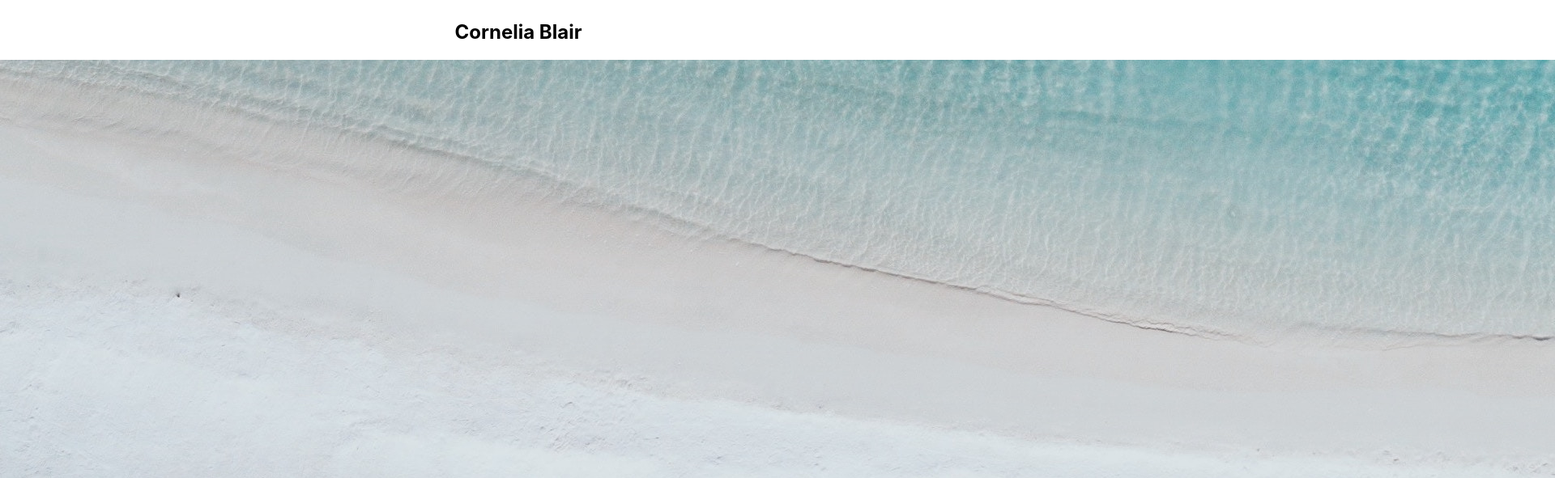
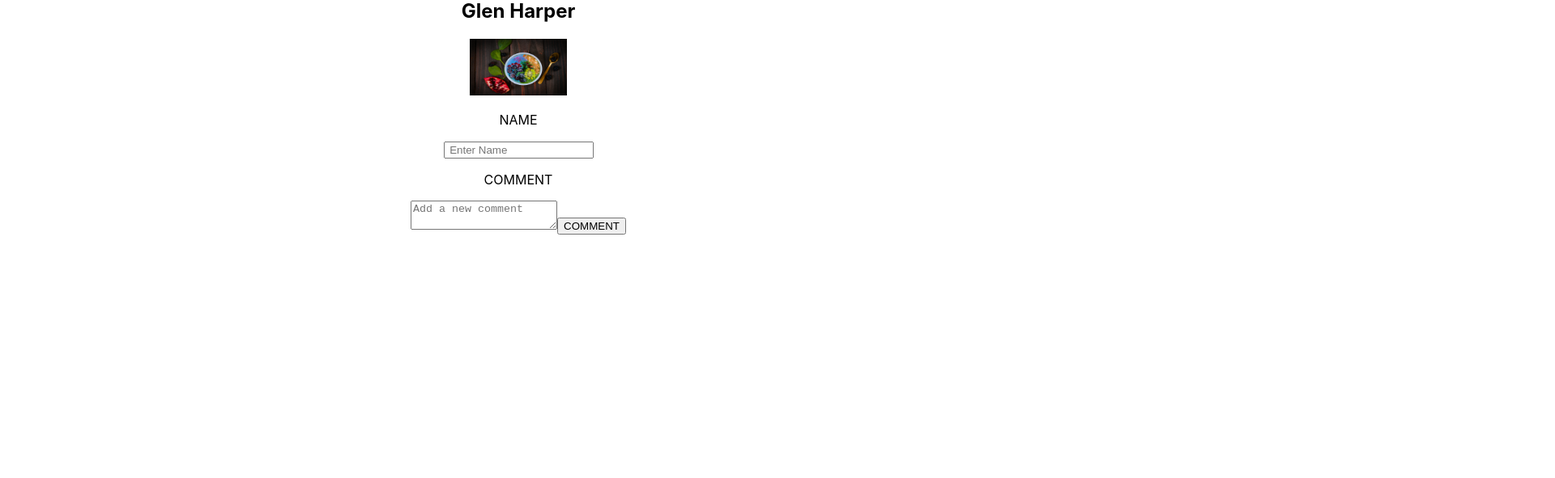
Before and after one commit to m3l1k4/Melika-Salehi-BrainFlix, a React (Create React App) app in the folder sprint/: page / in a window 1280 px wide. Shown: the part 1120-1711 px from the top of the page at 81% size, 1920 px wide, since content can reach past the window. After the commit the page ends 1410 px from the top, so only its background shows below. Built offline with nearby package versions, Linux system fonts and the light colour scheme.

Commit message:
importign functions for comment render inprog

```diff
--- a/sprint/src/App.js
+++ b/sprint/src/App.js
@@ -1,12 +1,13 @@
-import React from 'react';
+import React  from "react";
 import axios from 'axios'
 //import logo from './logo.svg';
 import './App.css';
 import NavBar from './components/NavBar'
 import CurrentVid from './components/CurrentVid'
 import NextVid from './components/NextVid'
+import Comments from './components/Comments'
 
-
+import { funA, funB } from "./functions";
 
 
 
@@ -16,17 +17,23 @@ state ={
   content:[]
 }
 
+
+
+
 componentDidMount() {
   axios.get('/SideVideoSeed.json').then(
     res => this.setState({content: res.data})
   )
+  funA();
+funB();
 }
-  render() {
+render() {
     return (
       <div className="App">
         <NavBar handleSubmit={this.handleSubmit} />
         <CurrentVid/>
         <NextVid vids={this.state.content} />
+        <Comments/>
       </div>
 
     );
@@ -34,5 +41,4 @@ componentDidMount() {
 
 }
 
-
 export default App;
--- /dev/null
+++ b/sprint/src/components/Comments/Comments.jsx
@@ -0,0 +1,30 @@
+import React, { useEffect } from "react";
+import './Comments.scss'
+
+
+
+
+export default function Comments() {
+
+
+    return (
+        <div>
+        <form className="comments-form" id="submit-comments">
+            <div className="comments-form__icon"></div>
+            <div className="comments-form__field">
+                <p for="name" className="comments-form__field--title">NAME</p>
+                <input type="text" id="comment-name" className="comments-form__field--name" placeholder=" Enter Name"
+                    name="name" required></input>
+                <p for="comment" className="comments-form__field--title">COMMENT</p>
+                <textarea placeholder="Add a new comment" id="comment-content" className="comments-form__field--comment"
+                    required></textarea>
+                <button type="submit" className="comments-form__field--button"
+                    id="comment-submit-button">COMMENT</button>
+            </div>
+        </form>
+        <div className="previous-comments" id="comments"></div>
+
+    </div>
+
+    )
+}
--- /dev/null
+++ b/sprint/src/components/Comments/index.js
@@ -0,0 +1 @@
+  export {default} from './Comments'
--- a/sprint/src/components/NextVid/NextVid.scss
+++ b/sprint/src/components/NextVid/NextVid.scss
@@ -0,0 +1,7 @@
+.NextVid{
+    &__thumbnail{
+        width: 120px;
+        height: 70px;
+    }
+
+}
--- /dev/null
+++ b/sprint/src/functions.js
@@ -0,0 +1,8 @@
+export function funA() {
+    console.log("This is from Function A");
+    alert("This is from Function A")
+  }
+
+export function funB() {
+    console.log("This is from Function B");
+  }
```
Also changed, not shown: sprint/src/components/Comments/Comments.scss (added).
